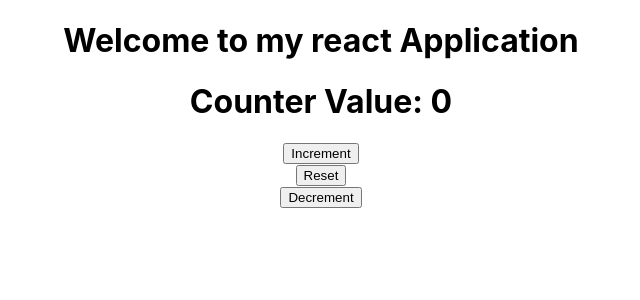
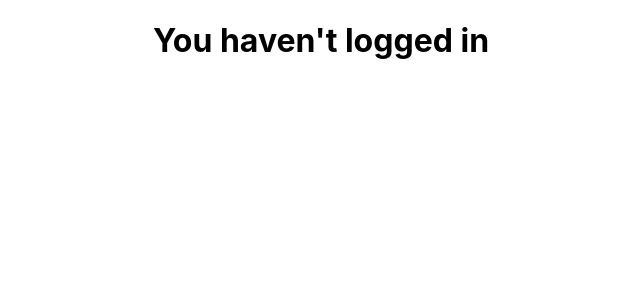
Before and after one commit to lyonsouma/React-Projects, a React (Create React App) app: page / in a window 1280 px wide. Shown: the top 300 px of the page, without its empty margins (319-959 px from the left). Built offline with nearby package versions, Linux system fonts and the light colour scheme.

Commit message:
Conditional rendering if/else ststement

```diff
--- a/src/App.js
+++ b/src/App.js
@@ -8,12 +8,13 @@ import './App.css';
 // import Property from './components/Sample';
 // import Destru from './components/DestrucuteClass';
 // import ParentComponent from './components/ParentComponent';
-import StateByLec from './components/StateByLec';
+// import StateByLec from './components/StateByLec';
+import UserGreeting from './components/UserGreeting';
 function App() {
   return (
     <div className="App">
-      <StateByLec />
-
+      {/* <StateByLec /> */}
+       <UserGreeting/>
 
     {/* <ParentComponent/> */}
 
--- /dev/null
+++ b/src/components/UserGreeting.js
@@ -0,0 +1,29 @@
+import { Component } from "react";
+
+class UserGreeting extends Component{
+
+    constructor(){
+        super()
+        this.state = {
+          IsLoggedIn : false
+    }
+}
+    render(){
+        if(this.state.IsLoggedIn){
+            return(
+                <div>
+                    <h1>Welcome Home</h1>
+                </div>
+            )
+        }
+        else{
+            return(
+                <div>
+                    <h1>You haven't logged in</h1>
+                </div>
+            )
+        }
+    }
+}
+
+export default UserGreeting;
```
